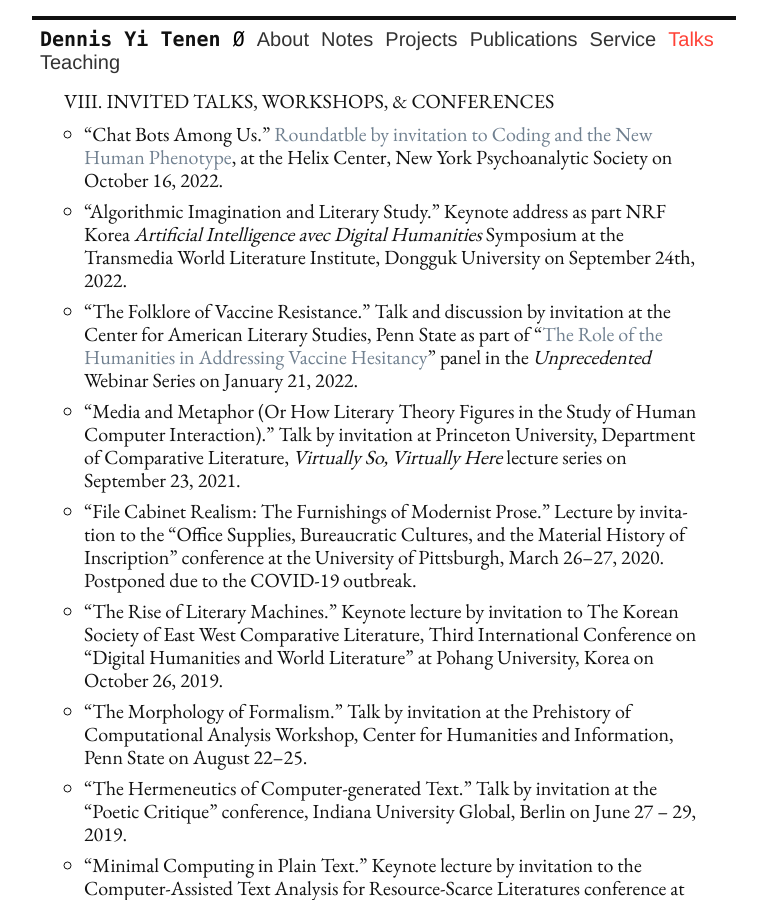
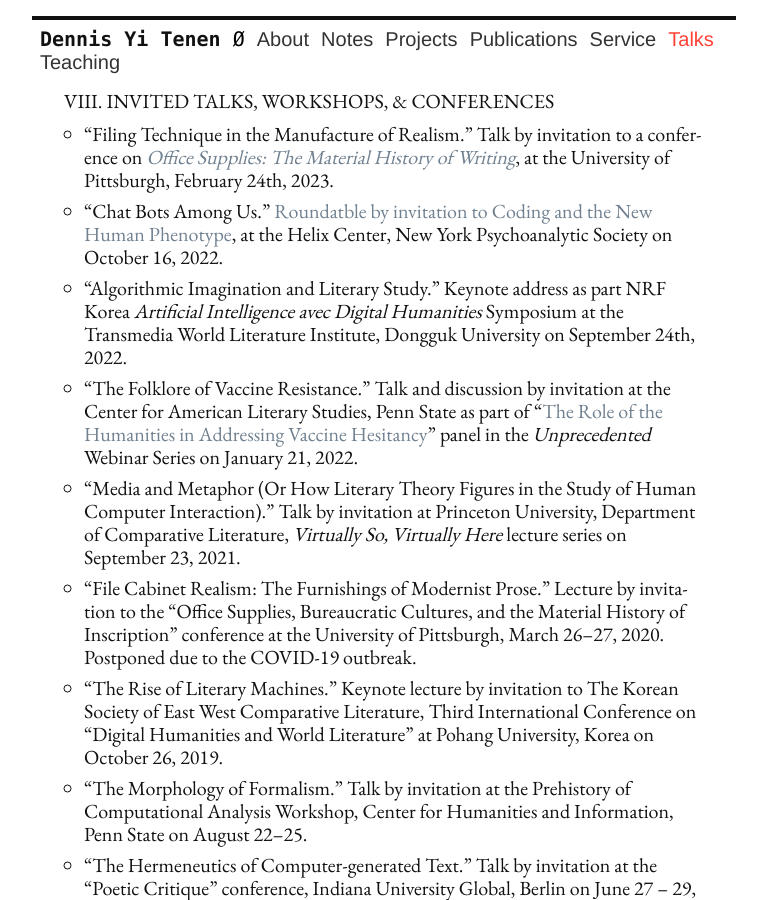
Before and after one commit to denten/denten.github.io, a Jekyll site: the page built from _pages/talks.md, in a window 1280 px wide and 900 px high. Shown: the whole window, without its empty margins (256-1023 px from the left). Built offline with Jekyll 4.4.1, drawn with Linux system fonts in a browser that asks for light colours.

Commit message:
update talks

```diff
--- a/_includes/CV/06-talks.md
+++ b/_includes/CV/06-talks.md
@@ -1,5 +1,9 @@
 ## VIII. Invited Talks, Workshops, & Conferences
 
+- "Filing Technique in the Manufacture of Realism." Talk by invitation to a conference on
+  [*Office Supplies: The Material History of
+Writing*](https://web.archive.org/web/20230307032620/https://sites.google.com/view/japan-studies-at-pitt/office-supplies),
+at the University of Pittsburgh, February 24th, 2023.
 - "Chat Bots Among Us." [Roundatble by invitation to Coding and the New Human
   Phenotype](https://www.youtube.com/watch?v=LwIvfQBE9bk&t=1408s), at the Helix Center, New
 York Psychoanalytic Society on October 16, 2022.
@@ -71,7 +75,8 @@ September 29, 2017.
 - "Modeling Space: Quantitative Parsimony in Computational Literary Analysis." Lecture by
   invitation at the [Analysing
 Text](https://web.archive.org/web/20190219200545/https://dongpng.github.io/attached/index.html)
-conference hosted by the Alan Turing Institute at the British Library, London on September 22, 2017.
+conference hosted by the Alan Turing Institute at the British Library, London on September 22,
+2017.
 - "Version Control for Textual Criticism." Lecture and workshop by invitation at the What is a
   Book in the 21st Century? seminar, Columbia University on January 20, 2017.
 - "Technologies of Dissent: Shadow Libraries." Lecture by invitation at the The Black Sea
@@ -109,7 +114,8 @@ of the Association of American University Presses, hosted by Columbia University
 - "Civic Scholarship." Lecture by invitation at the Research Without Borders conference,
   Columbia University on February 27, 2014.
 - "Visualizing Book Piracy." Conference address by invitation at Detective: Advanced Data
-  Visualization Project, Graduate School of Architecture, Columbia University on February 3, 2014.
+  Visualization Project, Graduate School of Architecture, Columbia University on February 3,
+2014.
 - "Algorithmic Agency." Lecture by invitation at the Cognitive Theory and the Arts Seminar,
   Harvard Humanities Center on November 21, 2013.
 - "Authoring in Plain Text." Workshop by invitation at the Center for Science and the
@@ -124,7 +130,8 @@ Literature Colloquium at Harvard on November 22, 2013.
 - "Hacking the Archive." Lecture by invitation at the New Media in Education Conference,
   Columbia University on February 1, 2013.
 - "Digital Humanities at Columbia." Lecture by invitation at the Integrative Graduate Education
-  and Research Traineeship, Department of Computer Science, Columbia University on November 27, 2012.
+  and Research Traineeship, Department of Computer Science, Columbia University on November 27,
+2012.
 - "Growth and Decay of Shared Knowledge." Lecture at the Berkman Klein Center for Internet and
   Society, Harvard University on April 3, 2012.
 - "Reflections on the 'Laboratory' Paradigm in the Humanities." Lecture at the Berkman Klein
```
